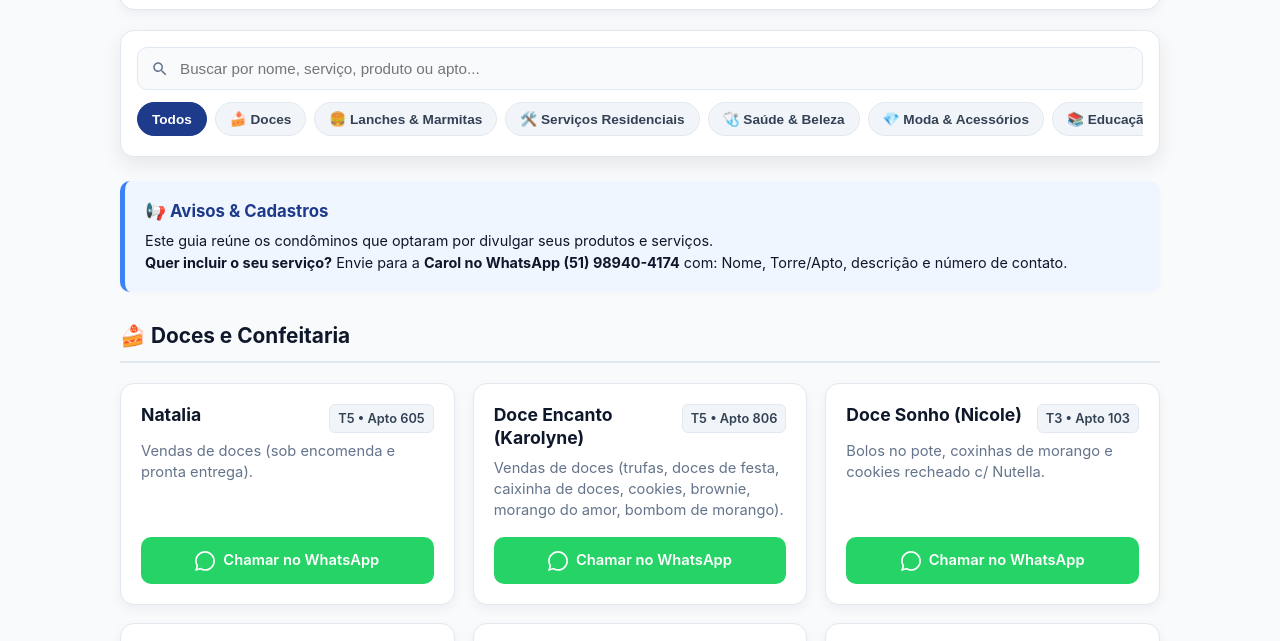
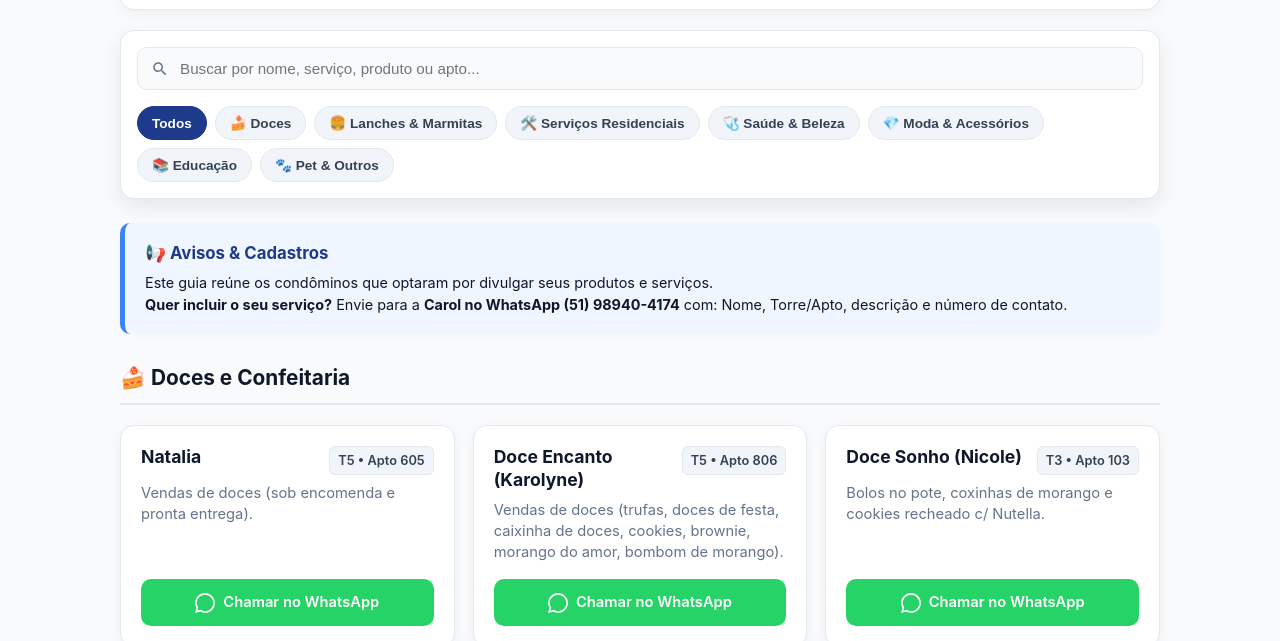
Before and after one commit to mzinelli/guia-porto-boa-vista, a plain HTML site: page index.html in a window 1280 px wide. Shown: the part 141-782 px from the top of the page. Drawn offline with Linux system fonts and the light colour scheme.

Commit message:
Update index.html

```diff
--- a/index.html
+++ b/index.html
@@ -133,13 +133,8 @@
     .filter-chips {
       display: flex;
       gap: 8px;
-      overflow-x: auto;
-      padding-bottom: 4px;
-      scrollbar-width: none;
-    }
-
-    .filter-chips::-webkit-scrollbar {
-      display: none;
+      flex-wrap: wrap;
+      padding-top: 4px;
     }
 
     .chip {
```
